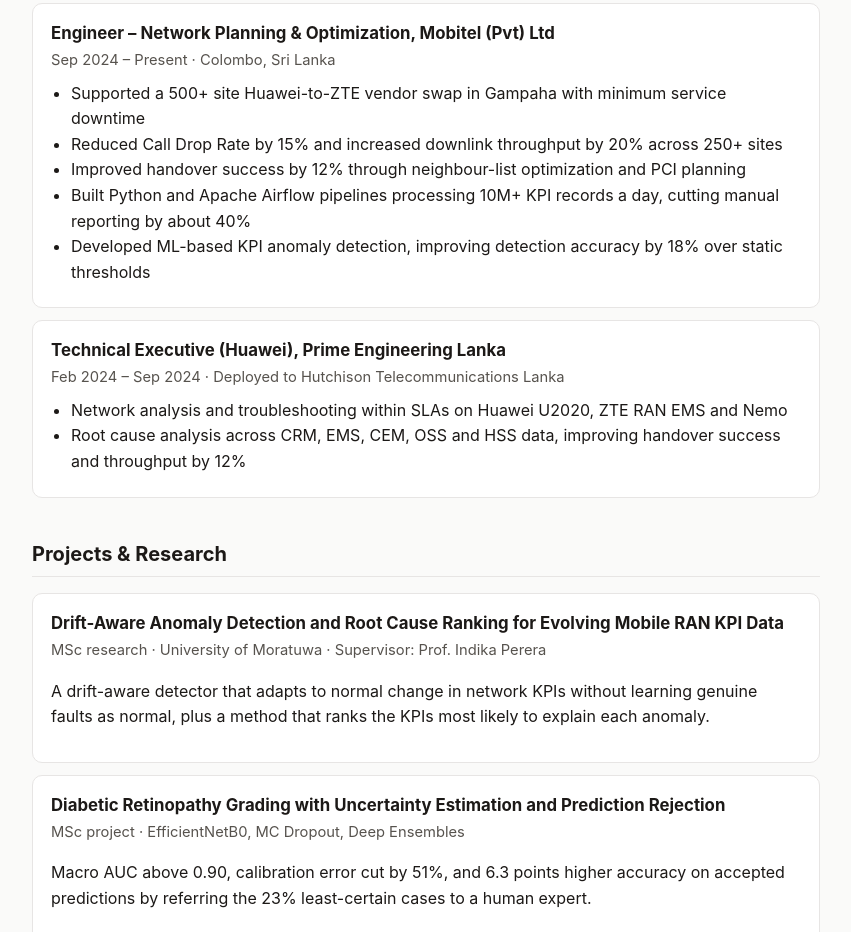
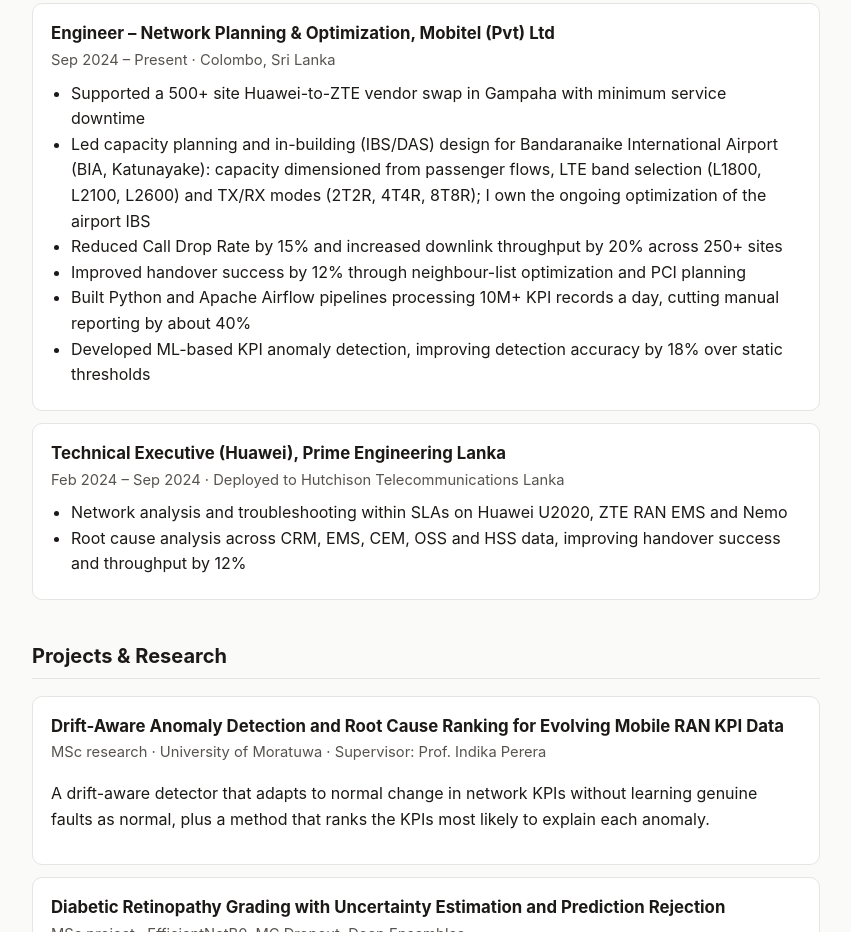
Before and after one commit to PMPDilshan/PMPDilshan.github.io, a plain HTML site: page index.html in a window 1280 px wide. Shown: the part 792-1724 px from the top of the page, without its empty margins (214-1065 px from the left). Drawn offline with Linux system fonts and the light colour scheme.

Commit message:
Add BIA airport IBS/DAS design to experience

```diff
--- a/index.html
+++ b/index.html
@@ -153,6 +153,7 @@ footer{margin-top:48px;color:var(--muted);font-size:.88rem}
     <p class="meta">Sep 2024 – Present · Colombo, Sri Lanka</p>
     <ul>
       <li>Supported a 500+ site Huawei-to-ZTE vendor swap in Gampaha with minimum service downtime</li>
+      <li>Led capacity planning and in-building (IBS/DAS) design for Bandaranaike International Airport (BIA, Katunayake): capacity dimensioned from passenger flows, LTE band selection (L1800, L2100, L2600) and TX/RX modes (2T2R, 4T4R, 8T8R); I own the ongoing optimization of the airport IBS</li>
       <li>Reduced Call Drop Rate by 15% and increased downlink throughput by 20% across 250+ sites</li>
       <li>Improved handover success by 12% through neighbour-list optimization and PCI planning</li>
       <li>Built Python and Apache Airflow pipelines processing 10M+ KPI records a day, cutting manual reporting by about 40%</li>
```
